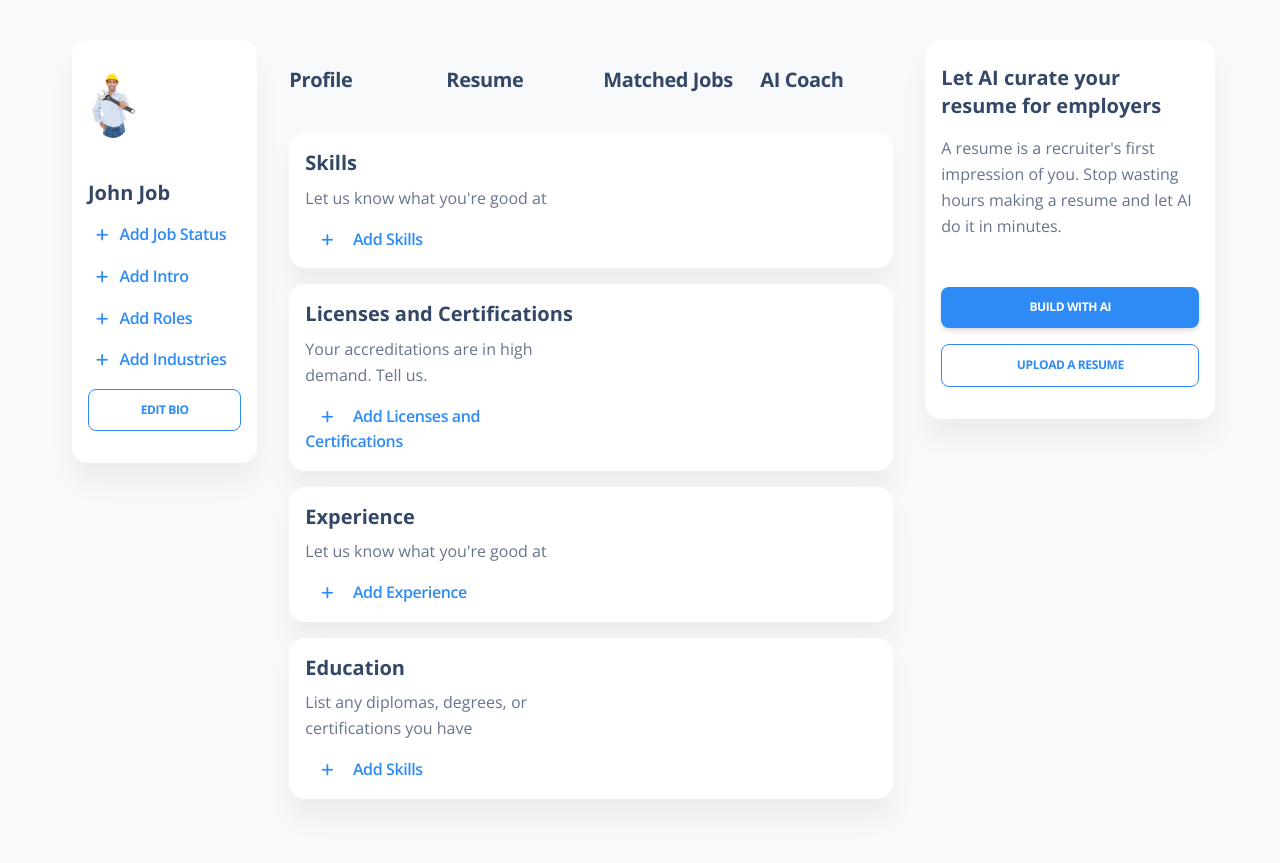
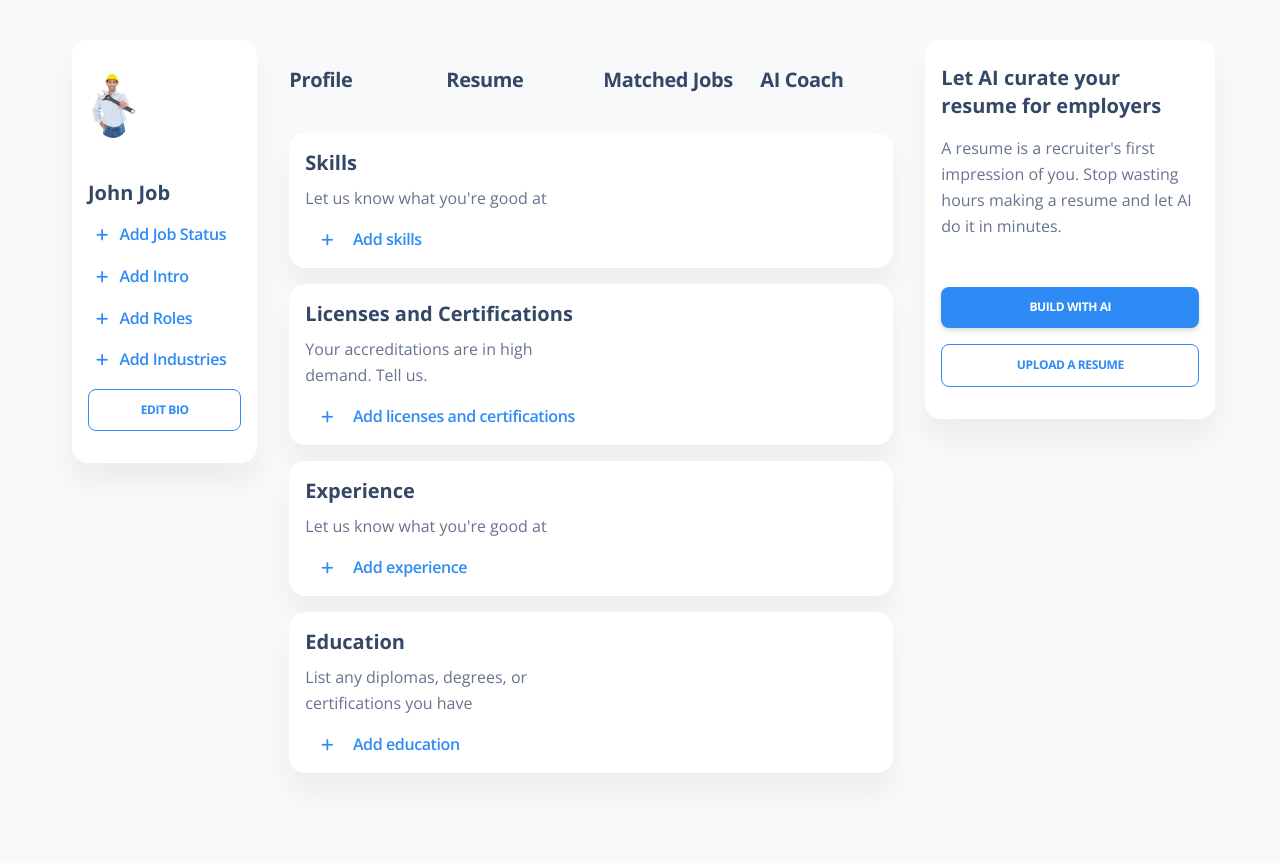
Before and after one commit to LoganOneal/tradeup-flask, a Flask app: page /index in a window 1280 px wide; the page is wider, and only the part inside the window is pictured. Shown: the part 76-939 px from the top of that part. After the commit the page ends 827 px from the top of that part, so only its background shows below. Run offline with Flask 3, Linux system fonts and the light colour scheme; the visitor is signed in with stand-in values (Sample User, id 1); parts of the project's set-up code (start-up, migrations or seed data) failed here and were passed over; some libraries are stand-ins or nearby versions.

Commit message:
fix capitilization

```diff
--- a/apps/templates/home/index.html
+++ b/apps/templates/home/index.html
@@ -15,7 +15,7 @@
               href="javascript:;"
             >
               <i class="fas fa-plus text-sm mx-3" aria-hidden="true"></i>
-              Add Skills
+              Add skills
             </a>
           </div>
         </div>
@@ -35,7 +35,7 @@
               href="javascript:;"
             >
               <i class="fas fa-plus text-sm mx-3" aria-hidden="true"></i>
-              Add Licenses and Certifications
+              Add licenses and certifications
             </a>
           </div>
         </div>
@@ -55,7 +55,7 @@
               href="javascript:;"
             >
               <i class="fas fa-plus text-sm mx-3" aria-hidden="true"></i>
-              Add Experience
+              Add experience
             </a>
           </div>
         </div>
@@ -75,7 +75,7 @@
               href="javascript:;"
             >
               <i class="fas fa-plus text-sm mx-3" aria-hidden="true"></i>
-              Add Skills
+              Add education
             </a>
           </div>
         </div>
```
